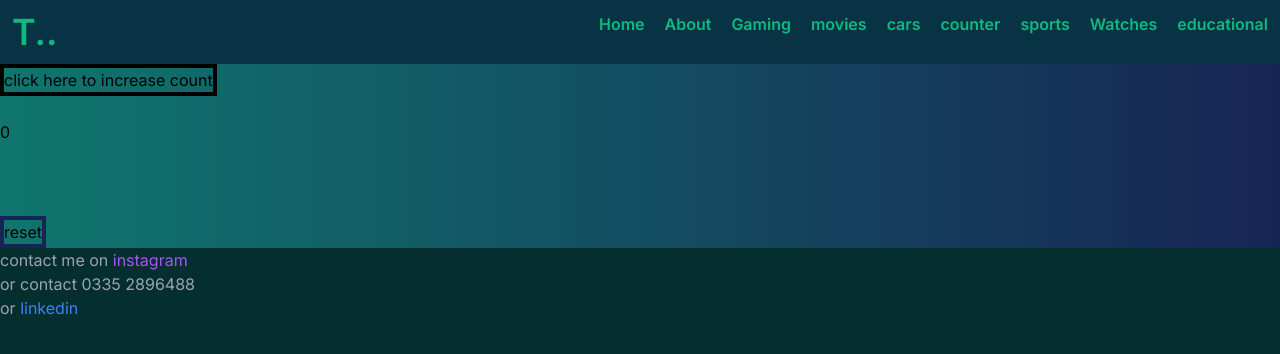
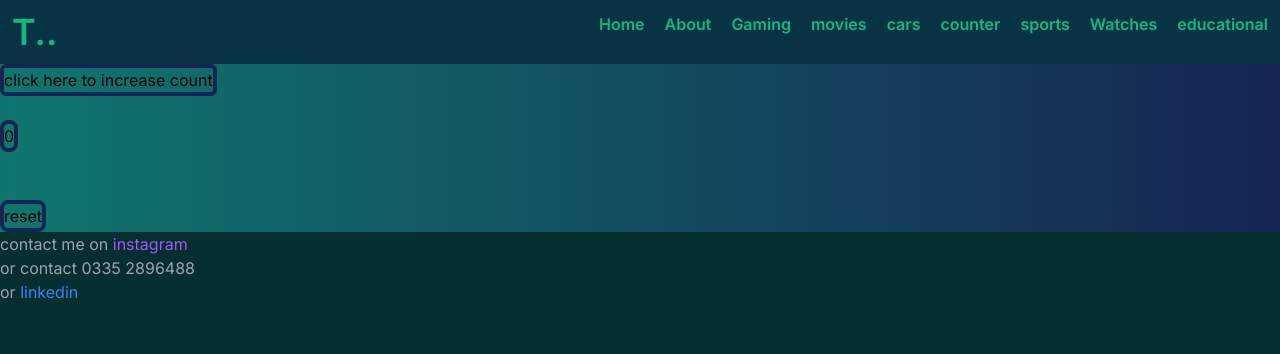
Before and after one commit to Tahamuhommad/portfolio, a Next.js app: page /counter in a window 1280 px wide. Shown: the top 354 px of the page. Built offline with nearby package versions, Linux system fonts and the light colour scheme.

Commit message:
this is next.js

```diff
--- a/src/app/cars/page.tsx
+++ b/src/app/cars/page.tsx
@@ -5,7 +5,7 @@ export default function Cars(){
     return(
         <div className="bg-gradient-to-r from-teal-700 to-blue-950">
             <h1>Car</h1>
-            <p>I have <a className="text-blue-700 hover:text-red-700" href="https://en.wikipedia.org/wiki/Suzuki_Cultus">Suzuki Cultus</a>
+            <p>I have <a className="text-blue-950 hover:text-red-700" href="https://en.wikipedia.org/wiki/Suzuki_Cultus">Suzuki Cultus</a>
              vxr euro2 2005.It has 5 speed manual transmission.I like that car by its look fuel efficiency and economical budget car.
             It has 3 cylinder(inline) engine of 993cc which produces 63 horsepower and 103 Nm of torque.
             <Image
--- a/src/app/counter/page.tsx
+++ b/src/app/counter/page.tsx
@@ -5,15 +5,13 @@ export default function Counter() {
     const [count, setCount] = useState(0)
     return (
     <div className="bg-gradient-to-r from-teal-700 to-blue-950">
-        <button onClick={() => setCount(count + 1)} className="border-4 border-black hover:text-teal-950">click here to increase count</button>
+        <button onClick={() => setCount(count + 1)} className=" border-4 rounded-md border-blue-950">click here to increase count</button>
         <br />
         <br />
-
-        <button className="flex text-center">{count}</button>
+        <button className="flex text-center border-4 rounded-lg border-blue-950">{count}</button>
         <br />
         <br />
-        <br />
-        <button onClick={() => setCount(0)} className="border-4 border-blue-950">reset</button>
+        <button onClick={() => setCount(0)} className="border-4 rounded-lg border-blue-950">reset</button>
     </div>
     )
 }
--- a/src/app/gaming/page.tsx
+++ b/src/app/gaming/page.tsx
@@ -3,7 +3,7 @@ import Image from "next/image"
 export default function Gaming(){
     return(
         <div className="bg-gradient-to-r from-teal-700 to-blue-950">
-            <h1 className="bg-cyan-800 hover:text-red-950">Gaming Experience</h1>
+            <h1>Gaming Experience</h1>
             <p>I have played a lot of games and my favourite game is DriveClub.
                  DriveClub is on ps-4. this is my favourite game because of its clear graphics and gaming experience.
                  It has many cars i.e:bmw,lotus,mercedes and many other.</p>
--- a/src/app/header/header.tsx
+++ b/src/app/header/header.tsx
@@ -23,7 +23,7 @@ export default function Header(){
                     <SheetTrigger className="md:hidden">
                          <Menu />
                      </SheetTrigger>
-                     <SheetContent>
+                     <SheetContent className="bg-cyan-950 text-emerald-500">
 
 
                 <ul>
```
